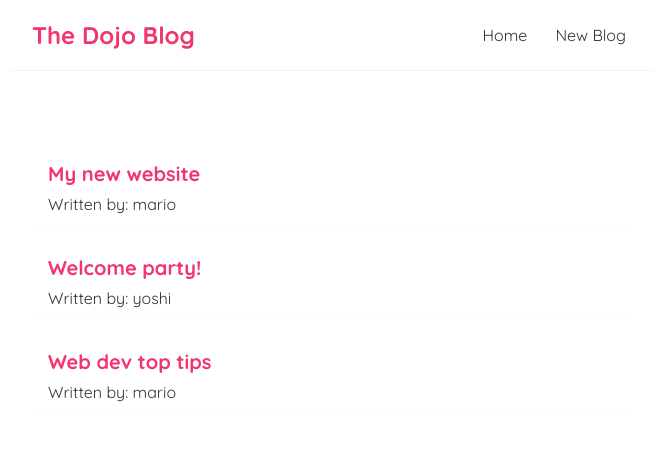
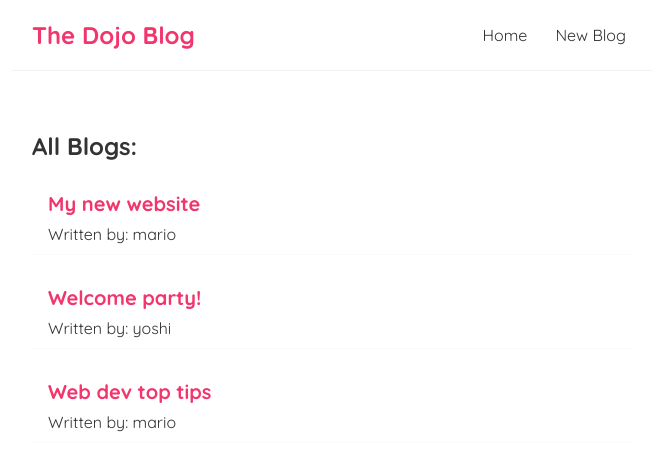
Before and after one commit to danretegan/dojo-blog, a React (Create React App) app: page / in a window 1280 px wide. Shown: the top 470 px of the page, without its empty margins (308-964 px from the left). Built offline with nearby package versions, Linux system fonts and the light colour scheme.

Commit message:
#11 - Props

```diff
--- /dev/null
+++ b/src/BlogList.js
@@ -0,0 +1,20 @@
+const BlogList = ({ blogs, title }) => {
+  //   const blogs = props.blogs;
+  //   const title = props.title;
+
+  //   console.log(props, blogs);
+
+  return (
+    <div className="blog-list">
+      <h2>{title}</h2>
+      {blogs.map(blog => (
+        <div className="blog-preview" key={blog.id}>
+          <h2>{blog.title}</h2>
+          <p>Written by: {blog.author}</p>
+        </div>
+      ))}
+    </div>
+  );
+};
+
+export default BlogList;
--- a/src/Home.js
+++ b/src/Home.js
@@ -1,3 +1,4 @@
+import BlogList from 'BlogList';
 import { useState } from 'react';
 
 const Home = () => {
@@ -14,12 +15,7 @@
 
   return (
     <div className="home">
-      {blogs.map(blog => (
-        <div className="blog-preview" key={blog.id}>
-          <h2>{blog.title}</h2>
-          <p>Written by: {blog.author}</p>
-        </div>
-      ))}
+      <BlogList blogs={blogs} title="All Blogs:" />
     </div>
   );
 };
```
